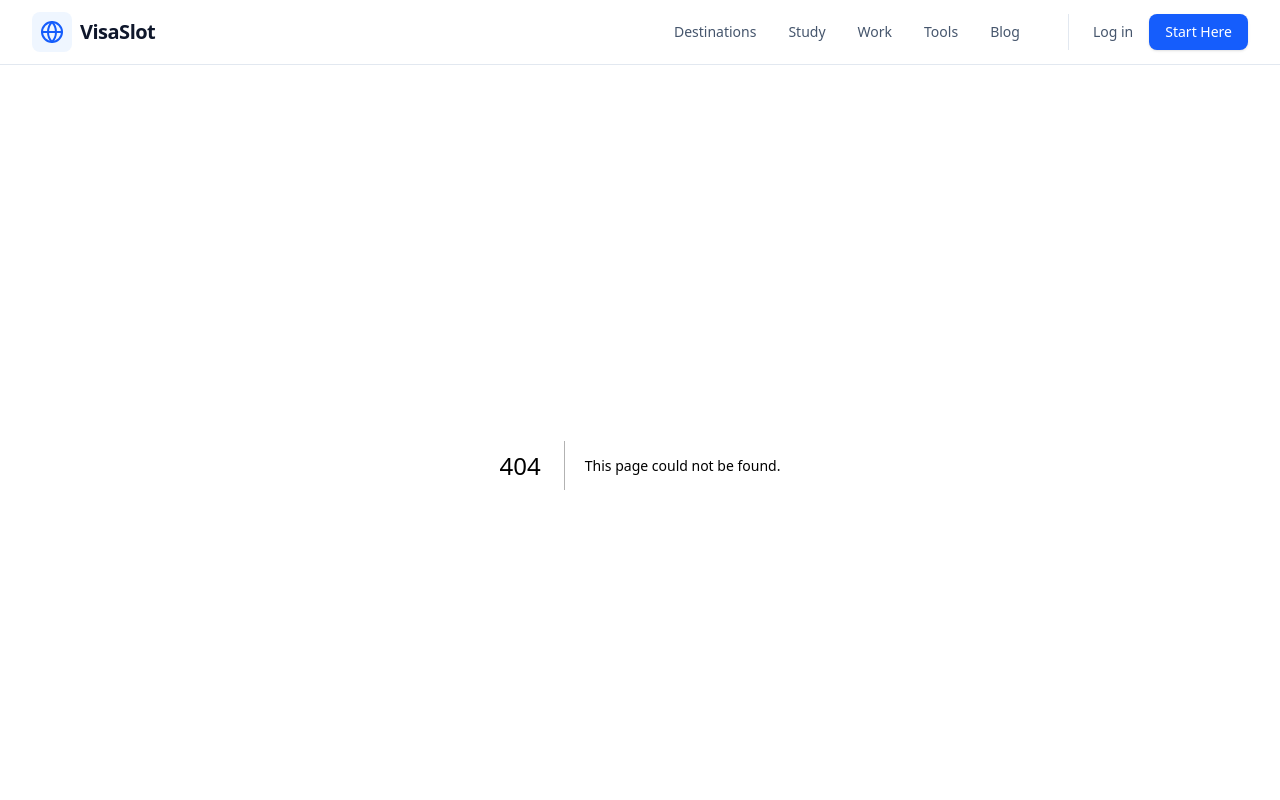
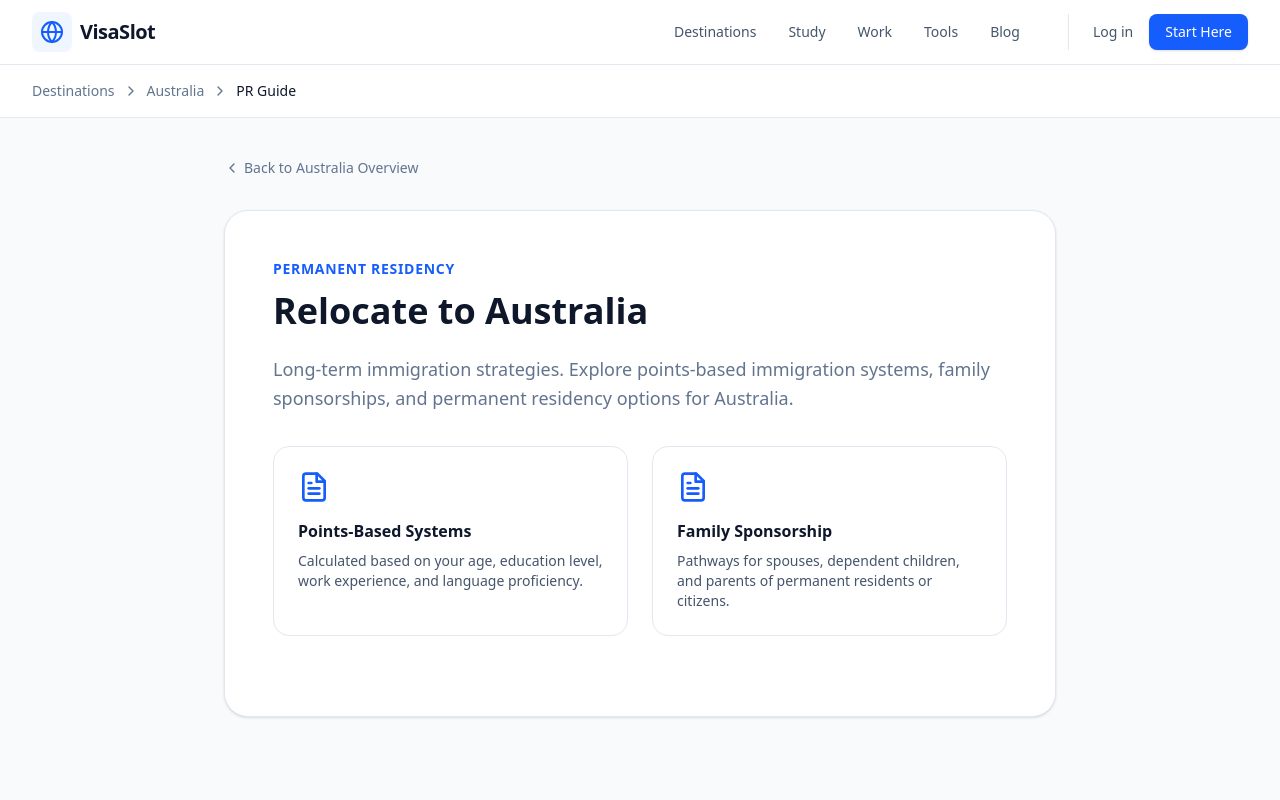
Before and after one commit to realametsikor/VisaSlot, a Next.js app: page /countries/australia/relocate in a window 1280 px wide. Before the commit this address had no page. Shown: the top 800 px of the page. Built offline with nearby package versions, Linux system fonts and the light colour scheme.

Commit message:
Create page.tsx

```diff
--- /dev/null
+++ b/app/countries/[slug]/relocate/page.tsx
@@ -0,0 +1,61 @@
+import Link from 'next/link';
+
+const ChevronRight = ({ className }: { className?: string }) => (
+  <svg xmlns="http://www.w3.org/2000/svg" viewBox="0 0 24 24" fill="none" stroke="currentColor" strokeWidth="2" strokeLinecap="round" strokeLinejoin="round" className={className}><path d="m9 18 6-6-6-6"/></svg>
+);
+const ArrowLeft = ({ className }: { className?: string }) => (
+  <svg xmlns="http://www.w3.org/2000/svg" viewBox="0 0 24 24" fill="none" stroke="currentColor" strokeWidth="2" strokeLinecap="round" strokeLinejoin="round" className={className}><path d="m15 18-6-6 6-6"/></svg>
+);
+const FileText = ({ className }: { className?: string }) => (
+  <svg xmlns="http://www.w3.org/2000/svg" viewBox="0 0 24 24" fill="none" stroke="currentColor" strokeWidth="2" strokeLinecap="round" strokeLinejoin="round" className={className}><path d="M14.5 2H6a2 2 0 0 0-2 2v16a2 2 0 0 0 2 2h12a2 2 0 0 0 2-2V7.5L14.5 2z"/><polyline points="14 2 14 8 20 8"/><line x1="16" x2="8" y1="13" y2="13"/><line x1="16" x2="8" y1="17" y2="17"/><line x1="10" x2="8" y1="9" y2="9"/></svg>
+);
+
+export default async function CountryRelocatePage({ params }: { params: Promise<{ slug: string }> }) {
+  const { slug } = await params;
+  const formattedName = slug.split('-').map(word => word.charAt(0).toUpperCase() + word.slice(1)).join(' ');
+
+  return (
+    <div className="bg-slate-50 min-h-screen pb-20">
+      <div className="bg-white border-b border-slate-200 py-4 px-4 sm:px-6 lg:px-8">
+        <div className="max-w-7xl mx-auto flex items-center text-sm text-slate-500">
+          <Link className="hover:text-blue-600 transition-colors" href="/countries">Destinations</Link>
+          <ChevronRight className="w-4 h-4 mx-2"/>
+          <Link className="hover:text-blue-600 transition-colors" href={`/countries/${slug}`}>{formattedName}</Link>
+          <ChevronRight className="w-4 h-4 mx-2"/>
+          <span className="text-slate-900 font-medium">PR Guide</span>
+        </div>
+      </div>
+
+      <div className="max-w-4xl mx-auto px-4 sm:px-6 lg:px-8 mt-10">
+        <Link href={`/countries/${slug}`} className="inline-flex items-center text-sm font-medium text-slate-500 hover:text-blue-600 mb-8 transition-colors">
+          <ArrowLeft className="w-4 h-4 mr-1" /> Back to {formattedName} Overview
+        </Link>
+
+        <div className="bg-white rounded-3xl p-8 md:p-12 border border-slate-200 shadow-sm mb-10">
+          <span className="text-sm font-bold text-blue-600 uppercase tracking-wider mb-3 block">Permanent Residency</span>
+          <h1 className="text-4xl font-bold text-slate-900 mb-6">Relocate to {formattedName}</h1>
+          <p className="text-lg text-slate-500 leading-relaxed mb-8">
+            Long-term immigration strategies. Explore points-based immigration systems, family sponsorships, and permanent residency options for {formattedName}.
+          </p>
+
+          <div className="grid grid-cols-1 md:grid-cols-2 gap-6 mb-8">
+            <div className="border border-slate-200 rounded-2xl p-6">
+              <FileText className="w-8 h-8 text-blue-600 mb-4" />
+              <h3 className="font-bold text-slate-900 mb-2">Points-Based Systems</h3>
+              <p className="text-sm text-slate-600">Calculated based on your age, education level, work experience, and language proficiency.</p>
+            </div>
+            <div className="border border-slate-200 rounded-2xl p-6">
+              <FileText className="w-8 h-8 text-blue-600 mb-4" />
+              <h3 className="font-bold text-slate-900 mb-2">Family Sponsorship</h3>
+              <p className="text-sm text-slate-600">Pathways for spouses, dependent children, and parents of permanent residents or citizens.</p>
+            </div>
+          </div>
+        </div>
+      </div>
+    </div>
+  );
+}
+
+export async function generateStaticParams() {
+  return [{ slug: 'canada' }, { slug: 'united-kingdom' }, { slug: 'germany' }, { slug: 'australia' }, { slug: 'united-states' }, { slug: 'new-zealand' }];
+}
```
